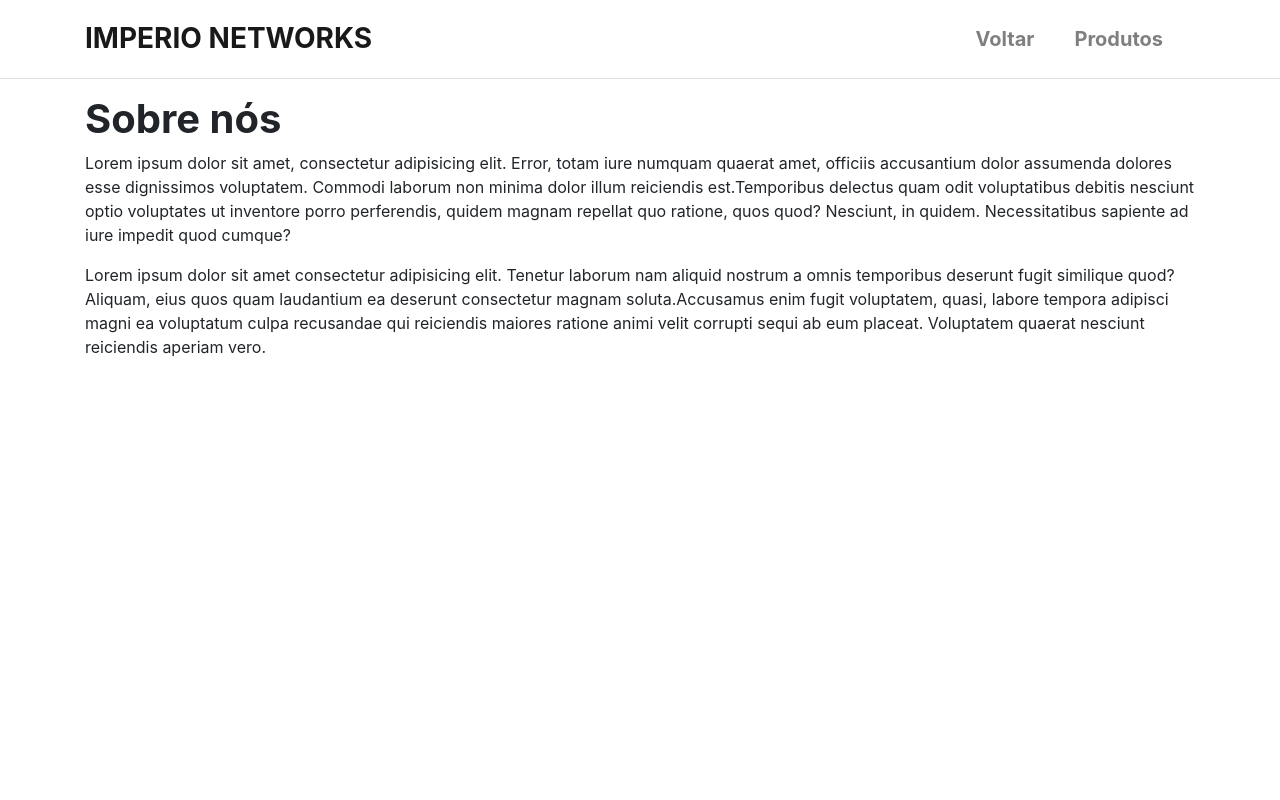
After one commit to spinho010/imperio, a Django app: page /about/ in a window 1280 px wide. The commit adds this page. Run offline with Django 3.2, Linux system fonts and the light colour scheme.

```diff
--- a/imperionet/urls.py
+++ b/imperionet/urls.py
@@ -16,7 +16,9 @@ Including another URLconf
 from django.contrib import admin
 from django.urls import path, include
 from vendas import views
-from vendas.views import CreateDados, Ver_Dados, Ver_Formulario, Loja
+from django.conf import settings
+from django.conf.urls.static import static
+from vendas.views import CreateDados, Ver_Dados, Ver_Formulario, Loja, About
 
 urlpatterns = [
     path('admin/', admin.site.urls),
@@ -25,5 +27,6 @@ urlpatterns = [
     path('dados/', CreateDados.as_view(), name='dados'),
     path('perfil/', Ver_Dados.as_view(), name='ver_dados'),
     path('contato/', Ver_Formulario.as_view(), name='ver_formulario'),
-    path('produtos/', Loja.as_view(), name='loja')
+    path('produtos/', Loja.as_view(), name='loja'),
+    path('about/', About.as_view(), name='about')
 ]
--- /dev/null
+++ b/templates/about.html
@@ -0,0 +1,63 @@
+<!DOCTYPE html>
+<html lang="pt-BR">
+{% load static %}
+<head>
+    <meta charset="utf-8" />
+    <meta name="viewport" content="width=device-width, initial-scale=1, shrink-to-fit=no" />
+    <link rel="stylesheet" href="https://cdn.jsdelivr.net/npm/bootstrap@4.5.3/dist/css/bootstrap.min.css"integrity="sha384-TX8t27EcRE3e/ihU7zmQxVncDAy5uIKz4rEkgIXeMed4M0jlfIDPvg6uqKI2xXr2" crossorigin="anonymous">
+    <link rel="stylesheet" href="{% static 'css/style.css' %}" />
+    <link rel="shortcut icon" href="{% static 'favicon.ico' %}" type="image/x-icon">
+    <title>Loja Imperio</title>
+</head>
+
+<body class="d-flex flex-column min-vh-100">
+    <nav class="navbar navbar-expand-sm py-3 border-bottom navbar-light">
+        <div class="container">
+            <a href="{% url 'pages:home' %}" class="navbar-brand">
+                <span class="font-weight-bold h3">IMPERIO NETWORKS</span>
+            </a>
+
+            <button class="navbar-toggler" data-toggle="collapse" data-target="#navbarCollapse">
+                <span class="navbar-toggler-icon"> </span>
+            </button>
+            <div class="collapse navbar-collapse" id="navbarCollapse">
+                <ul class="navbar-nav ml-auto">
+                    <li class="nav-item">
+                        <a href="/produtos" class="nav-link lead mr-4 font-weight-bold">Voltar</a>
+                    </li>
+                    <li class="nav-item">
+                        <a href="/itens" class="nav-link lead mr-4 font-weight-bold">Produtos</a>
+                    </li>
+                </ul>
+            </div>
+        </div>
+    </nav>
+
+    <script src="https://cdnjs.cloudflare.com/ajax/libs/jquery/3.5.1/jquery.min.js"
+        integrity="sha512-bLT0Qm9VnAYZDflyKcBaQ2gg0hSYNQrJ8RilYldYQ1FxQYoCLtUjuuRuZo+fjqhx/qtq/1itJ0C2ejDxltZVFg=="
+        crossorigin="anonymous"></script>
+    <script src="https://cdn.jsdelivr.net/npm/bootstrap@4.5.3/dist/js/bootstrap.bundle.min.js"
+        integrity="sha384-ho+j7jyWK8fNQe+A12Hb8AhRq26LrZ/JpcUGGOn+Y7RsweNrtN/tE3MoK7ZeZDyx"
+        crossorigin="anonymous"></script>
+
+</body>
+
+</html>
+
+<div class="container my-3">
+    <h1 class="font-weight-bold">Sobre nós</h1>
+    <p>
+        Lorem ipsum dolor sit amet, consectetur adipisicing elit. Error, totam iure numquam quaerat amet, officiis
+        accusantium dolor assumenda dolores esse dignissimos voluptatem. Commodi laborum non minima dolor illum
+        reiciendis est.Temporibus delectus quam odit voluptatibus debitis nesciunt optio voluptates ut inventore porro
+        perferendis, quidem magnam repellat quo ratione, quos quod? Nesciunt, in quidem. Necessitatibus sapiente ad iure
+        impedit quod cumque?
+    </p>
+    <p>
+        Lorem ipsum dolor sit amet consectetur adipisicing elit. Tenetur laborum nam aliquid nostrum a omnis temporibus
+        deserunt fugit similique quod? Aliquam, eius quos quam laudantium ea deserunt consectetur magnam
+        soluta.Accusamus enim fugit voluptatem, quasi, labore tempora adipisci magni ea voluptatum culpa recusandae qui
+        reiciendis maiores ratione animi velit corrupti sequi ab eum placeat. Voluptatem quaerat nesciunt reiciendis
+        aperiam vero.
+    </p>
+</div>
--- a/vendas/views.py
+++ b/vendas/views.py
@@ -14,6 +14,9 @@ from django.contrib.auth.models import User
 
 class Loja(TemplateView):
     template_name = 'produtos.html'
+
+class About(TemplateView):
+    template_name = 'about.html'
 
 
 ############################################### CREATE VIEW ####################
```
Also changed, not shown: imperionet/settings.py (+4 -6 lines), templates/produtos.html (+42 -9 lines).
